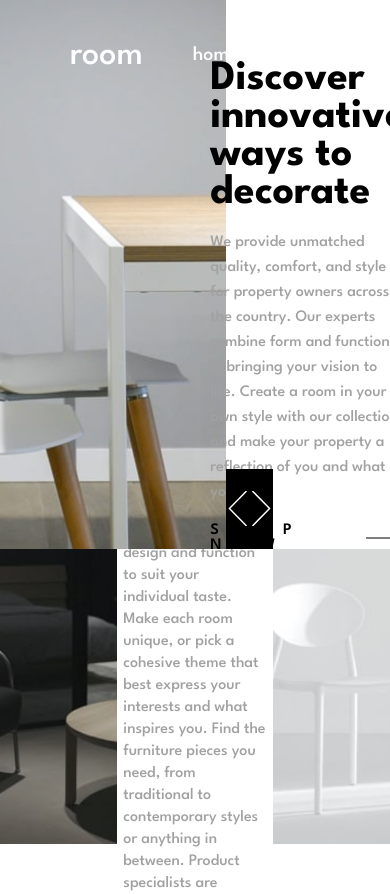
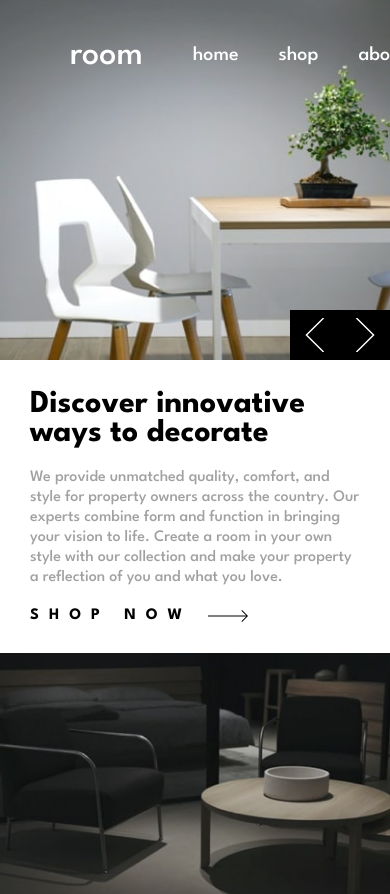
Before and after one commit to marinVcq/Room-homepage-challenge, a React (Create React App) app: page /#/ in a window 390 px wide. Shown: the top 894 px of the page. Built offline with nearby package versions, Linux system fonts and the light colour scheme.

Commit message:
update CSS

```diff
--- a/src/pages/Home.jsx
+++ b/src/pages/Home.jsx
@@ -6,6 +6,9 @@ import { Link } from 'react-router-dom'
 import DesktopHero1 from '../images/desktop-image-hero-1.jpg'
 import DesktopHero2 from '../images/desktop-image-hero-2.jpg'
 import DesktopHero3 from '../images/desktop-image-hero-3.jpg'
+
+import MobileHero1 from '../images/mobile-image-hero-1.jpg'
+
 import ImageDark from '../images/image-about-dark.jpg'
 import ImageLight from '../images/image-about-light.jpg'
 
@@ -15,19 +18,33 @@ import AngleLeft from '../images/icon-angle-left.svg'
 import AngleRight from '../images/icon-angle-right.svg'
 
 
+
+
 const Home = () => {
+
+  const [screenWidth, setScreenWidth] = useState(window.innerWidth);
+
+  // Check the viewport
+  useEffect(() => {
+
+    const changeWidth = () => {
+      setScreenWidth(window.innerWidth);
+    }
+    window.addEventListener('resize', changeWidth)
+
+  }, [])
 
   return (
       <div className='page-container'>
 
         <section className='top-container'>
           <div className='top-left-container'>
-            <img className='top-left-image' src={DesktopHero1}></img>
+            <img className='top-left-image' src={screenWidth > 1025 ? DesktopHero1 : MobileHero1}></img>
           </div>
 
           <div className='btn-container'>
-            <div className='btn'><img src={AngleLeft} alt="left-btn"></img></div>
-            <div className='btn'><img src={AngleRight} alt="left-btn"></img></div>
+              <div className='btn'><img src={AngleLeft} alt="left-btn"></img></div>
+              <div className='btn'><img src={AngleRight} alt="right-btn"></img></div>
           </div>
 
           <div className='top-right-container'>
--- a/src/style/base/_mixins.sass
+++ b/src/style/base/_mixins.sass
@@ -1,13 +1,13 @@
 // Set Breakpoint based on viewport
 @mixin respond($breakpoint)
     @if $breakpoint==small-desktop
-        @media only screen and (max-width: 1500px) and (min-width: 1025px)
+        @media only screen and (min-width: 1025px)
             @content
     @if $breakpoint==desktop
         @media only screen and (min-width: 1025px)
             @content
     @if $breakpoint==tablet
-        @media only screen and (min-width: 650px)
+        @media only screen and (max-width: 1025px)
             @content
     @if $breakpoint==mobile
         @media only screen and (max-width: 480px)
--- a/src/style/main.css
+++ b/src/style/main.css
@@ -62,41 +62,37 @@ h2 {
 
 .page-container {
   width: 100%;
-  height: 100vh;
+  height: 100%;
   display: flex;
   flex-direction: column;
   justify-content: flex-start;
   align-items: space-between;
   gap: 0;
-  background-color: white;
   min-height: 100vh;
 }
 .page-container .top-container {
+  width: 100%;
+  height: 100%;
   display: flex;
-  flex-direction: row;
-  justify-content: space-between;
-  align-items: flex-start;
+  flex-direction: column;
+  justify-content: flex-start;
+  align-items: space-between;
   gap: 0;
-  width: 100%;
-  height: auto;
-  height: 65%;
   position: relative;
 }
 .page-container .top-container .top-left-container {
-  flex: 1;
   width: 100%;
-  height: 100%;
-  background-color: red;
+  height: 36rem;
 }
-.page-container .top-container .top-left-container .top-left-image {
+.page-container .top-container .top-left-container img {
   width: 100%;
   height: 100%;
   -o-object-fit: cover;
      object-fit: cover;
 }
 .page-container .top-container .btn-container {
-  width: 12%;
-  height: 8rem;
+  width: 10rem;
+  height: 5rem;
   display: flex;
   flex-direction: row;
   justify-content: space-between;
@@ -104,8 +100,8 @@ h2 {
   gap: 0;
   background-color: hsl(0, 0%, 0%);
   position: absolute;
-  top: 100%;
-  right: 30%;
+  top: 36rem;
+  right: 0;
   transform: translateY(-100%);
 }
 .page-container .top-container .btn-container .btn {
@@ -127,15 +123,183 @@ h2 {
   height: auto;
 }
 .page-container .top-container .top-right-container {
+  width: 100%;
+  height: 100%;
+  display: flex;
+  flex-direction: row;
+  justify-content: center;
+  align-items: center;
+  gap: 0;
+  padding: 3rem;
+}
+.page-container .top-container .top-right-container .text-container {
+  display: flex;
+  flex-direction: column;
+  justify-content: flex-start;
+  align-items: flex-start;
+  gap: 2rem;
+}
+.page-container .top-container .top-right-container .text-container .page-title {
+  color: hsl(0, 0%, 0%);
+  font-family: "League Spartan";
+  font-weight: 700;
+  font-size: 3.2rem;
+  font-style: normal;
+}
+.page-container .top-container .top-right-container .text-container .page-description {
+  color: hsl(0, 0%, 63%);
+  font-family: "League Spartan";
+  font-weight: 500;
+  font-size: 1.6rem;
+  font-style: normal;
+  line-height: 2rem;
+}
+.page-container .top-container .top-right-container .text-container .shop-link {
+  display: flex;
+  flex-direction: row;
+  justify-content: space-between;
+  align-items: center;
+  gap: 1.6rem;
+  text-transform: uppercase;
+  color: hsl(0, 0%, 0%);
+  font-family: "League Spartan";
+  font-weight: 700;
+  font-size: 1.6rem;
+  font-style: normal;
+  letter-spacing: 1rem;
+}
+.page-container .top-container .top-right-container .text-container .shop-link p {
+  width: 100%;
+  height: 100%;
+  display: flex;
+  flex-direction: row;
+  justify-content: center;
+  align-items: center;
+  gap: 0;
+  cursor: pointer;
+  transition: color 0.2s linear;
+}
+.page-container .top-container .top-right-container .text-container .shop-link p:hover {
+  color: hsl(0, 0%, 63%);
+}
+.page-container .bottom-container {
+  width: 100%;
+  height: 100%;
+  display: flex;
+  flex-direction: column;
+  justify-content: flex-start;
+  align-items: space-between;
+  gap: 0;
+}
+.page-container .bottom-container .bottom-left-container {
+  width: 100%;
+  height: 100%;
+}
+.page-container .bottom-container .bottom-left-container .bottom-left-image {
+  width: 100%;
+  height: 100%;
+  -o-object-fit: cover;
+     object-fit: cover;
+}
+.page-container .bottom-container .bottom-center-container {
+  display: flex;
+  flex-direction: column;
+  justify-content: flex-start;
+  align-items: flex-start;
+  gap: 2rem;
+  padding: 3rem;
+}
+.page-container .bottom-container .bottom-center-container .bottom-text-container {
+  display: flex;
+  flex-direction: column;
+  justify-content: flex-start;
+  align-items: flex-start;
+  gap: 2rem;
+}
+.page-container .bottom-container .bottom-center-container .bottom-text-container .bottom-text-title {
+  color: hsl(0, 0%, 0%);
+  font-family: "League Spartan";
+  font-weight: 700;
+  font-size: 1.6rem;
+  font-style: normal;
+  text-transform: uppercase;
+  letter-spacing: 0.5rem;
+}
+.page-container .bottom-container .bottom-center-container .bottom-text-container .bottom-text-description {
+  color: hsl(0, 0%, 63%);
+  font-family: "League Spartan";
+  font-weight: 500;
+  font-size: 1.6rem;
+  font-style: normal;
+  line-height: 2rem;
+}
+.page-container .bottom-container .bottom-right-container {
+  width: 100%;
+  height: 100%;
+}
+.page-container .bottom-container .bottom-right-container .bottom-right-image {
+  width: 100%;
+  height: 100%;
+  -o-object-fit: cover;
+     object-fit: cover;
+}
+
+@media only screen and (min-width: 1025px) {
+  .page-container {
+    width: 100%;
+    height: 100vh;
+    display: flex;
+    flex-direction: column;
+    justify-content: flex-start;
+    align-items: space-between;
+    gap: 0;
+    background-color: white;
+    min-height: 100vh;
+  }
+  .page-container .top-container {
+    display: flex;
+    flex-direction: row;
+    justify-content: space-between;
+    align-items: flex-start;
+    gap: 0;
+    width: 100%;
+    height: auto;
+    height: 65%;
+  }
+  .page-container .top-container .top-left-container {
+    flex: 1;
+    width: 60%;
+    height: 100%;
+  }
+  .page-container .top-container .top-left-container .top-left-image {
+    width: 100%;
+    height: 100%;
+    -o-object-fit: cover;
+       object-fit: cover;
+  }
+  .page-container .top-container .btn-container {
+    width: 10%;
+    height: 8rem;
+    display: flex;
+    flex-direction: row;
+    justify-content: space-between;
+    align-items: center;
+    gap: 0;
+    background-color: hsl(0, 0%, 0%);
+    right: 40%;
+    top: 100%;
+    transform: translate(100%, -100%);
+  }
+  .page-container .top-container .top-right-container {
     display: flex;
     flex-direction: row;
     justify-content: center;
     align-items: flex-start;
     gap: 0;
-  width: 42%;
+    width: 40%;
     height: 100%;
     background-color: white;
-  padding: 6rem 2rem 0 2rem;
+    padding: 6rem 7rem 0 7rem;
   }
   .page-container .top-container .top-right-container .text-container {
     display: flex;
@@ -169,7 +333,7 @@ h2 {
     text-transform: uppercase;
     color: hsl(0, 0%, 0%);
     font-family: "League Spartan";
-  font-weight: 600;
+    font-weight: 700;
     font-size: 1.6rem;
     font-style: normal;
     letter-spacing: 1.4rem;
@@ -212,9 +376,6 @@ h2 {
     overflow: hidden;
     width: 30%;
     height: 100%;
-  position: relative;
-  top: 0;
-  right: 0;
     background-color: green;
   }
   .page-container .bottom-container .bottom-right-container .bottom-right-image {
@@ -257,15 +418,6 @@ h2 {
     font-size: 1.6rem;
     font-style: normal;
     line-height: 2.2rem;
-}
-
-@media only screen and (min-width: 650px) {
-  .top-container {
-    display: flex;
-    flex-direction: column;
-    justify-content: flex-start;
-    align-items: space-between;
-    gap: 0;
   }
 }
 .navbar-container {
--- a/src/style/pages/_home.sass
+++ b/src/style/pages/_home.sass
@@ -1,32 +1,29 @@
 .page-container
-    @include width-height(100%,100vh)
+    @include width-height(100%,100%)
     @include flexbox(column, flex-start, space-between)
-    background-color: white
     min-height: 100vh
 
+    // FIRST SECTION (hero image & text)
     .top-container
-        @include flexbox(row, space-between, flex-start)
-        @include width-height(100%,auto)
-        height: 65%
+        @include width-height(100%,100%)
+        @include flexbox(column, flex-start, space-between)
         position: relative
 
-        // TOP LEFT IMAGE
+        // HERO IMAGE
         .top-left-container
-            flex: 1
-            @include width-height(100%,100%)
-            background-color: red
-
-            .top-left-image
+            @include width-height(100%, 36rem)
+            img
                 @include width-height(100%,100%)
                 object-fit: cover
+
+        // BUTTON LEFT RIGHT
         .btn-container
-            @include width-height(12%, 8rem)
+            @include width-height(10rem, 5rem)
             @include flexbox(row, space-between, center)
             background-color: $black
             position: absolute
-            top: 100%
-            // right: 52rem
-            right: 30%
+            top: 36rem
+            right: 0
             transform: translateY(-100%)
 
             .btn
@@ -40,34 +37,26 @@
                 img
                     @include width-height(2rem, auto)
 
-
-                // @include width-height(50%, 100%)
-
-        // TOP RIGHT TEXT CONTAINER
+        // TEXT CONTAINER
         .top-right-container
-            @include flexbox(row, center,flex-start)
-            @include width-height(42%, 100%)
-            background-color: white
-            padding: 6rem 2rem 0 2rem
-
-
+            @include width-height(100%,100%)
+            @include flexbox(row, center, center)
+            padding: 3rem
 
             .text-container
-                @include flexbox(column,flex-start ,flex-start,1.8rem)
-                max-width: 45rem
-                // padding: 8rem 9rem 10rem 10rem
+                @include flexbox(column, flex-start, flex-start, 2rem)
 
                 .page-title
-                    @include set-font($black, 'League Spartan', 4.2rem, 700, normal)
+                    @include set-font($black, "League Spartan", 3.2rem, 700, normal)
                 .page-description
-                    @include set-font($darkGray, 'League Spartan', 1.6rem, 500, normal)
-                    line-height: 2.5rem
+                    @include set-font($darkGray, "League Spartan", 1.6rem, 500, normal)
+                    line-height: 2rem
 
                 .shop-link
-                    @include flexbox(row, space-between, center, 3rem)
+                    @include flexbox(row, space-between, center, 1.6rem)
                     text-transform: uppercase
-                    @include set-font($black, 'League Spartan', 1.6rem, 600, normal)
-                    letter-spacing: 1.4rem
+                    @include set-font($black, 'League Spartan', 1.6rem, 700, normal)
+                    letter-spacing: 1rem
 
                     p
                         @include width-height(100%,100%)
@@ -79,53 +68,144 @@
 
     // BOTTOM CONTAINER
     .bottom-container
-        width: 100%
-        height: 35%
-        @include flexbox(row, space-between, flex-start)
-        // position: relative
+        @include width-height(100%,100%)
+        @include flexbox(column, flex-start, space-between)
 
+        // DARK IMAGE
         .bottom-left-container
-            width: 30%
-            height: 100%
-            overflow: hidden
+            @include width-height(100%,100%)
             .bottom-left-image
+                @include width-height(100%,100%)
                 object-fit: cover
-                @include width-height(100%,100%)
 
-        .bottom-right-container
-            overflow: hidden
-            // width: 52rem
-            width: 30%
-            height: 100%
-            position: relative
-            top:0
-            right: 0
-            background-color: green
-            .bottom-right-image
-                object-fit: cover
-                @include width-height(100%,100%)
-
+        // CENTER TEXT
         .bottom-center-container
-            height: 100%
-            width: 40%
-            background-color: white
-            @include flexbox(row,center, center)
-            padding: 5rem
-
+            @include flexbox(column, flex-start, flex-start, 2rem)
+            padding: 3rem
             .bottom-text-container
-                @include flexbox(column, flex-start, flex-start, 1.6rem)
-
+                @include flexbox(column, flex-start, flex-start, 2rem)
 
                 .bottom-text-title
-                    @include set-font($black, 'League Spartan', 1.8rem, 700, normal)
+                    @include set-font($black, 'League Spartan', 1.6rem, 700, normal)
                     text-transform: uppercase
-                    letter-spacing: 0.6rem
+                    letter-spacing: 0.5rem
 
                 .bottom-text-description
                     @include set-font($darkGray, 'League Spartan', 1.6rem, 500, normal)
-                    line-height: 2.2rem
-// TABLET DESIGN
+                    line-height: 2rem
+        // LIGHT IMAGE
+        .bottom-right-container
+            @include width-height(100%,100%)
+            .bottom-right-image
+                @include width-height(100%,100%)
+                object-fit: cover
 
-@include respond(tablet)
-    .top-container
+// DESKTOP
+@include respond(desktop)
+    .page-container
+        @include width-height(100%,100vh)
         @include flexbox(column, flex-start, space-between)
+        background-color: white
+        min-height: 100vh
+
+        .top-container
+            @include flexbox(row, space-between, flex-start)
+            @include width-height(100%,auto)
+            height: 65%
+
+            // TOP LEFT IMAGE
+            .top-left-container
+                flex: 1
+                @include width-height(60%,100%)
+
+                .top-left-image
+                    @include width-height(100%,100%)
+                    object-fit: cover
+
+            // BUTTON LEFT RIGHT
+            .btn-container
+                @include width-height(10%, 8rem)
+                @include flexbox(row, space-between, center)
+                background-color: $black
+                right: 40%
+                top: 100%
+                transform: translate(100%,-100%)
+
+
+            // TOP RIGHT TEXT CONTAINER
+            .top-right-container
+                @include flexbox(row, center,flex-start)
+                @include width-height(40%, 100%)
+                background-color: white
+                padding: 6rem 7rem 0 7rem
+
+
+
+                .text-container
+                    @include flexbox(column,flex-start ,flex-start,1.8rem)
+                    max-width: 45rem
+                    // padding: 8rem 9rem 10rem 10rem
+
+                    .page-title
+                        @include set-font($black, 'League Spartan', 4.2rem, 700, normal)
+                    .page-description
+                        @include set-font($darkGray, 'League Spartan', 1.6rem, 500, normal)
+                        line-height: 2.5rem
+
+                    .shop-link
+                        @include flexbox(row, space-between, center, 3rem)
+                        text-transform: uppercase
+                        @include set-font($black, 'League Spartan', 1.6rem, 700, normal)
+                        letter-spacing: 1.4rem
+
+                        p
+                            @include width-height(100%,100%)
+                            @include flexbox(row, center, center)
+                            cursor: pointer
+                            transition: color 0.2s linear
+                            &:hover
+                                color: $darkGray
+
+        // BOTTOM CONTAINER
+        .bottom-container
+            width: 100%
+            height: 35%
+            @include flexbox(row, space-between, flex-start)
+            // position: relative
+
+            .bottom-left-container
+                width: 30%
+                height: 100%
+                overflow: hidden
+                .bottom-left-image
+                    object-fit: cover
+                    @include width-height(100%,100%)
+
+            .bottom-right-container
+                overflow: hidden
+                width: 30%
+                height: 100%
+                background-color: green
+                .bottom-right-image
+                    object-fit: cover
+                    @include width-height(100%,100%)
+
+            .bottom-center-container
+                height: 100%
+                width: 40%
+                background-color: white
+                @include flexbox(row,center, center)
+                padding: 5rem
+
+                .bottom-text-container
+                    @include flexbox(column, flex-start, flex-start, 1.6rem)
+
+
+                    .bottom-text-title
+                        @include set-font($black, 'League Spartan', 1.8rem, 700, normal)
+                        text-transform: uppercase
+                        letter-spacing: 0.6rem
+
+                    .bottom-text-description
+                        @include set-font($darkGray, 'League Spartan', 1.6rem, 500, normal)
+                        line-height: 2.2rem
```
Also changed, not shown: 12 other files (tests, documents, lock files or other folders). Lines whose indentation alone changed are shown as unchanged.
